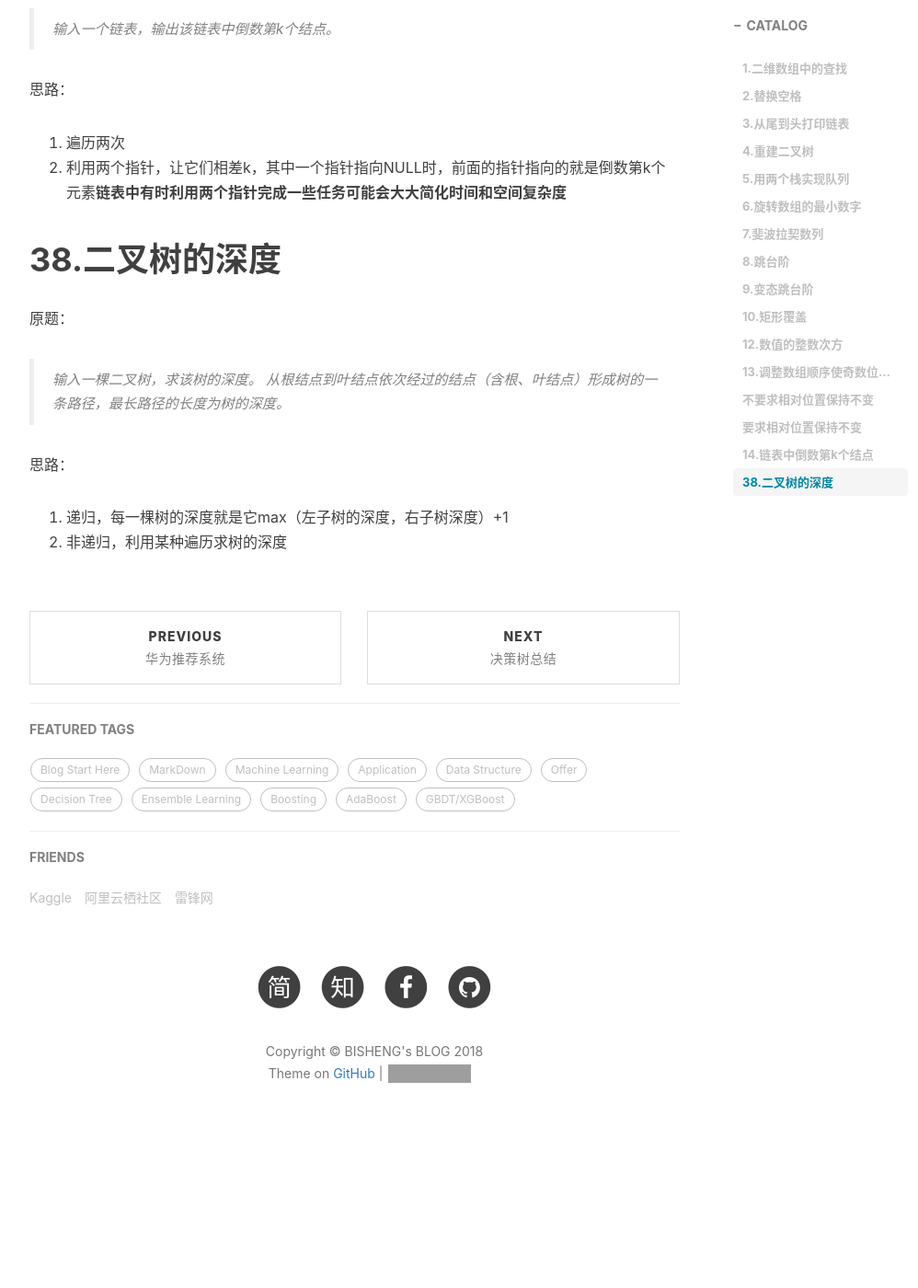
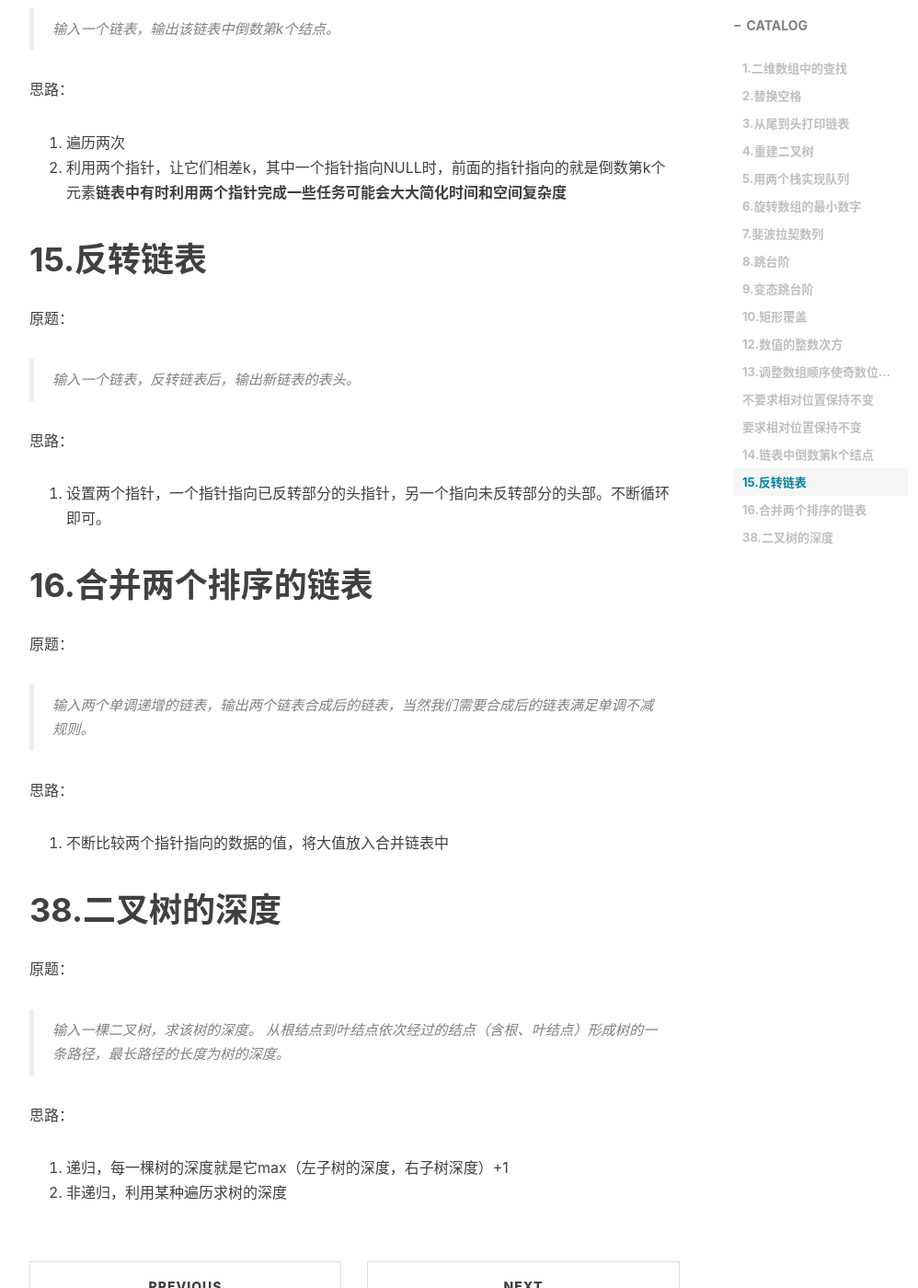
Before and after one commit to BishengSJTU/BishengSJTU.github.io, a Jekyll site: the page built from _posts/2018-12-07-剑指Offer.md, in a window 1280 px wide and 1400 px high, scrolled down 6138 px. Shown: the whole window at 92% size, without its empty margins (233-1231 px from the left). Built offline with Jekyll 4.4.1, drawn with Linux system fonts in a browser that asks for light colours; nearby versions of some CDN libraries; comment, search, counter and statistics services are not loaded; before the commit the page ends 7409 px from its top, so only the background shows below that; grey boxes are pictures that could not be loaded.

Commit message:
2018-12-10

```diff
--- a/_posts/2018-12-07-剑指Offer.md
+++ b/_posts/2018-12-07-剑指Offer.md
@@ -172,6 +172,20 @@ Fn-1 = Fn;
 1. 遍历两次
 2. 利用两个指针，让它们相差k，其中一个指针指向NULL时，前面的指针指向的就是倒数第k个元素**链表中有时利用两个指针完成一些任务可能会大大简化时间和空间复杂度**
 
+# 15.反转链表
+原题：
+>输入一个链表，反转链表后，输出新链表的表头。
+
+思路：
+1. 设置两个指针，一个指针指向已反转部分的头指针，另一个指向未反转部分的头部。不断循环即可。
+
+# 16.合并两个排序的链表
+原题：
+>输入两个单调递增的链表，输出两个链表合成后的链表，当然我们需要合成后的链表满足单调不减规则。
+
+思路：
+1. 不断比较两个指针指向的数据的值，将大值放入合并链表中
+
 # 38.二叉树的深度
 原题：
 >输入一棵二叉树，求该树的深度。
```
Also changed, not shown: _posts/2018-12-09-Boosting(AdaBoost&GBDT).md (+2 -3 lines).
